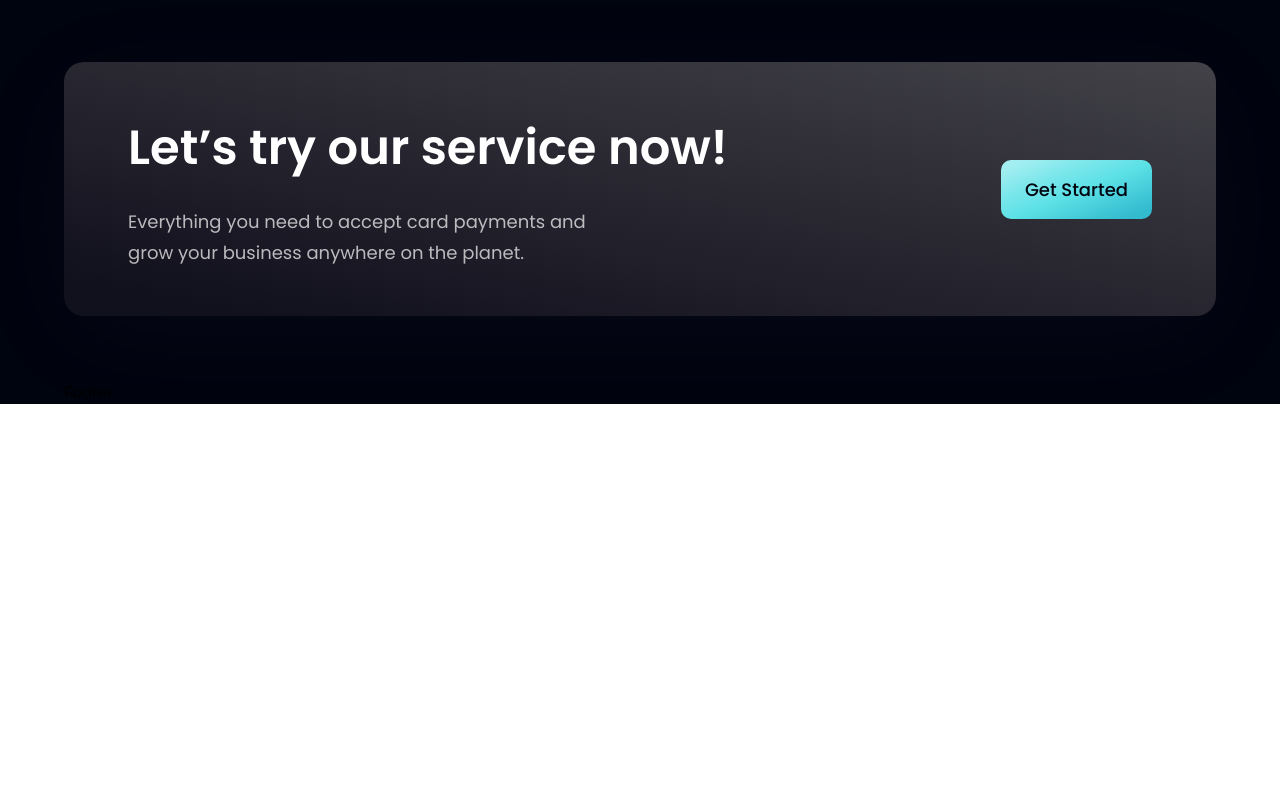
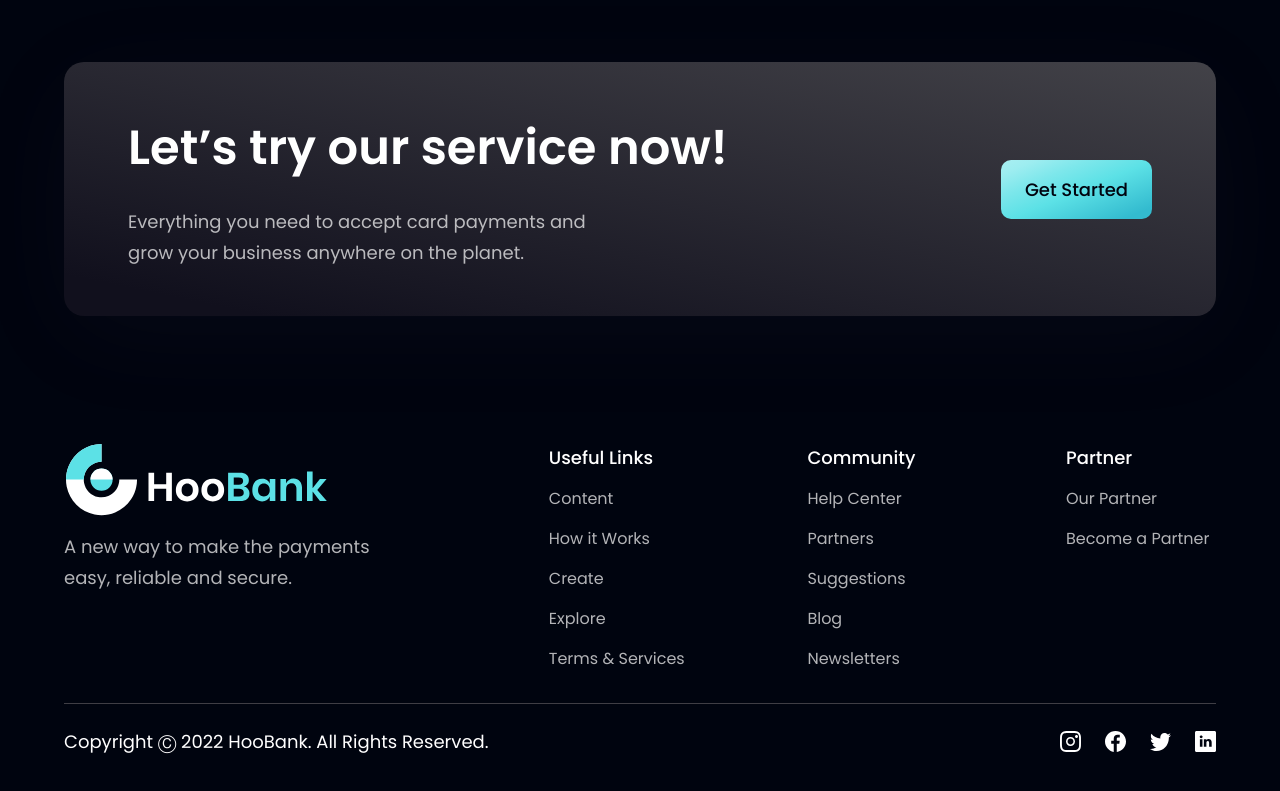
Before and after one commit to KasparsRevins/react-project-one, a React (Vite) app: page / in a window 1280 px wide. Shown: the part 4086-4877 px from the top of the page. Before the commit the page ends 4490 px from the top, so only its background shows below. Built offline with nearby package versions, Linux system fonts and the light colour scheme.

Commit message:
Footer Section

```diff
--- a/src/components/Footer.jsx
+++ b/src/components/Footer.jsx
@@ -1,9 +1,52 @@
-import React from 'react'
+import styles from "../style";
+import { logo } from "../assets";
+import { footerLinks, socialMedia } from "../constants";
 
-const Footer = () => {
-  return (
-    <div>Footer</div>
-  )
-}
+const Footer = () => (
+  <section className={`${styles.flexCenter} ${styles.paddingY} flex-col`}>
+    <div className={`${styles.flexStart} md:flex-row flex-col mb-8 w-full`}>
+      <div className="flex-1 flex flex-col justify-start mr-10">
+        <img src={logo} alt="hoobank" className="w-[266px] h-[72px] object-contain"/>
+        <p className={`${styles.paragraph} mt-4 max-w-[310px]`}>
+        A new way to make the payments easy, reliable and secure.
+        </p>
+      </div>
+
+      <div className="flex-[1.5] w-full flex flex-row justify-between flex-wrap md:mt-0 mt-10">
+        {footerLinks.map((footerLink) => (
+          <div key={footerLink.key} className="flex flex-col ss:my-0 my-4 min-w-[150px]">
+            <h4 className="font-poppins font-medium text-[18px] leading-[27px] text-white">
+              {footerLink.title}
+            </h4>
+            <ul className="list-none mt-4">
+              {footerLink.links.map((link, index) =>(
+                <li key={link.name} className={`font-poppins font-normal text-[16px] leading-[24px] text-dimWhite hover:text-secondary cursor-pointer ${index !== footerLink.links.length - 1 ? "mb-4" : "mb-0" }`}>
+                  {link.name}
+                </li>
+              ))}
+            </ul>
+          </div>
+        ))}
+      </div>
+    </div>
+
+    <div className="w-full flex justify-between items-center md:flex-row flex-col pt-6 border-t-[1px] border-t-[#3F3E45]">
+      <p className="font-poppins font-normal text-center text-[18px] leading-[27px] text-white">
+      Copyright Ⓒ 2022 HooBank. All Rights Reserved.
+      </p>
+      <div className="flex flex-row md:mt-0 mt-6">
+        {socialMedia.map((social, index) =>(
+          <img
+            key={social.id}
+            src={social.icon}
+            alt={social.id}
+            className={`w-[21px] h-[21px] object-contain cursor-pointer ${index !== socialMedia.length -1 ? "mr-6" : "mr-0" }`}
+          />
+        ))}
+      </div>
+    </div>
+  </section>
+)
+
 
 export default Footer
```
